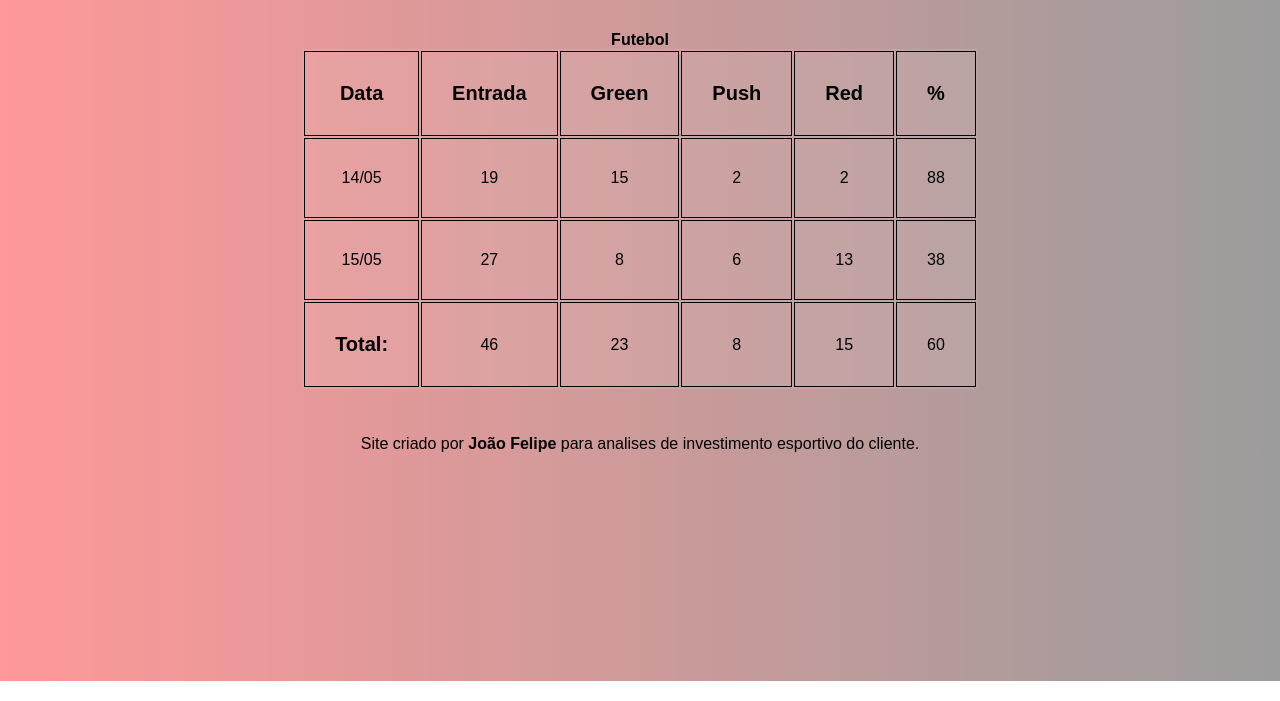
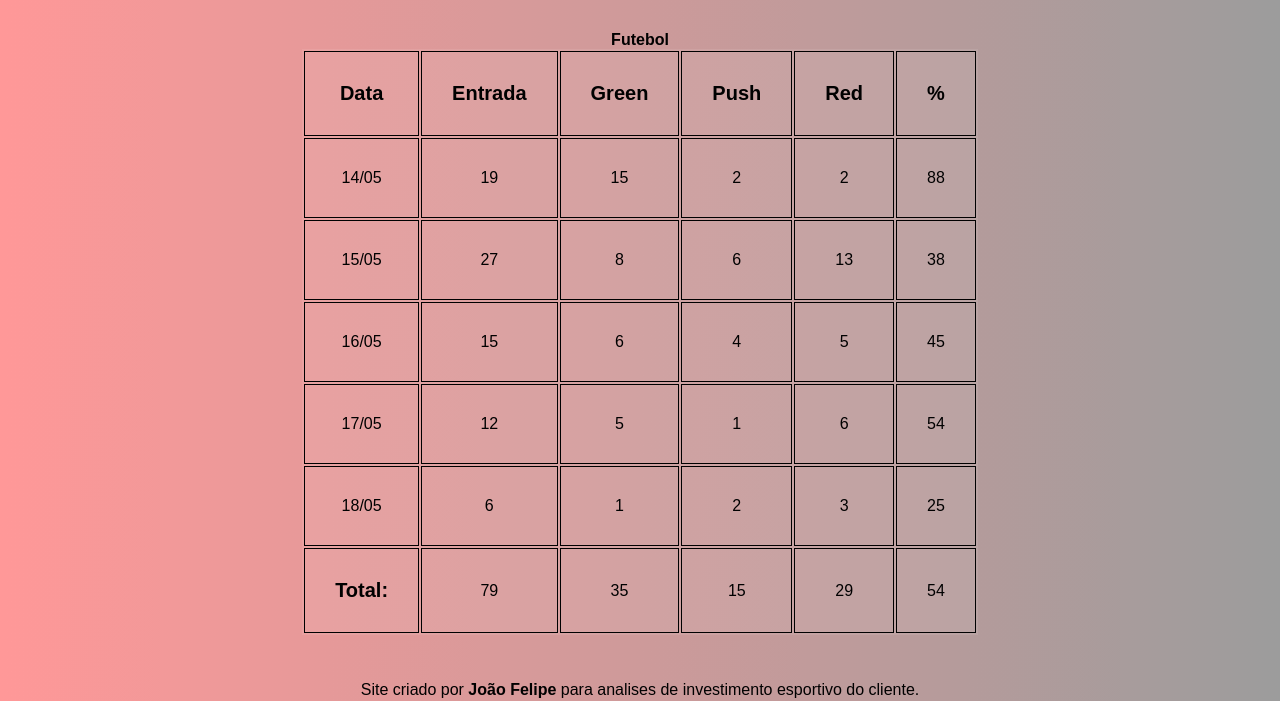
Before and after one commit to joaofelipecode/Relatorio, a plain HTML site: page index.html in a window 1280 px wide. Shown: the part 119-820 px from the top of the page. Drawn offline with Linux system fonts and the light colour scheme.

Commit message:
atualização

```diff
--- a/index.html
+++ b/index.html
@@ -43,15 +43,39 @@
                                 <td>13</td>
                                 <td>38</td>
                             </tr>
+                            <tr>
+                                <td>16/05</td>
+                                <td>15</td>
+                                <td>6</td>
+                                <td>4</td>
+                                <td>5</td>
+                                <td>45</td>
+                            </tr>
+                            <tr>
+                                <td>17/05</td>
+                                <td>12</td>
+                                <td>5</td>
+                                <td>1</td>
+                                <td>6</td>
+                                <td>54</td>
+                            </tr>
+                            <tr>
+                                <td>18/05</td>
+                                <td>6</td>
+                                <td>1</td>
+                                <td>2</td>
+                                <td>3</td>
+                                <td>25</td>
+                            </tr>
                         </tbody>
                         <tfoot>
                             <tr>
                                 <th id="txt">Total:</th>
-                                <td>46</td>
-                                <td>23</td>
-                                <td>8</td>
+                                <td>79</td>
+                                <td>35</td>
                                 <td>15</td>
-                                <td>60</td>
+                                <td>29</td>
+                                <td>54</td>
                             </tr>
                         </tfoot>
                     </table>
```
